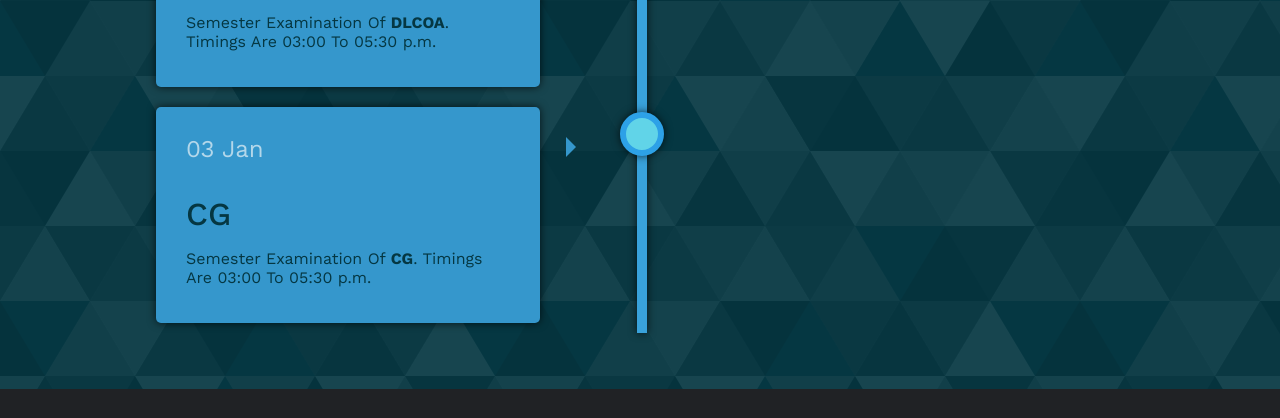
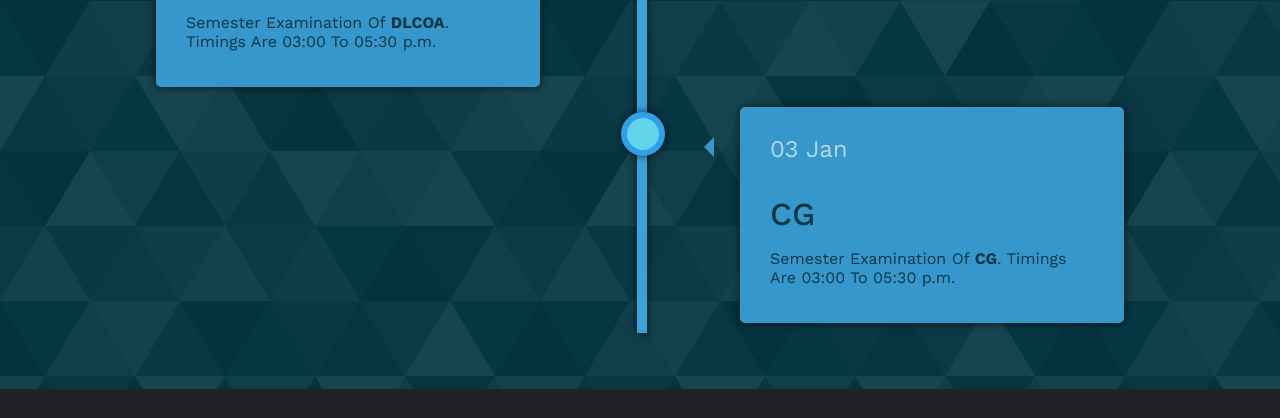
Before and after one commit to Evozone/class-website, a plain HTML site: page timeline.html in a window 1280 px wide. Shown: the part 6299-6717 px from the top of the page. Drawn offline with nearby package versions, Linux system fonts and the light colour scheme; a web font is replaced by a local one.

Commit message:
Corrected Container

```diff
--- a/timeline.html
+++ b/timeline.html
@@ -248,7 +248,7 @@
         </div>
       </div>
 
-      <div class="container left">
+      <div class="container right">
         <div class="content-wrapper round-edges">
           <h6 class="timeline-dates">03 Jan</h6>
           <h2 class="timeline-heads">CG</h2>
```
